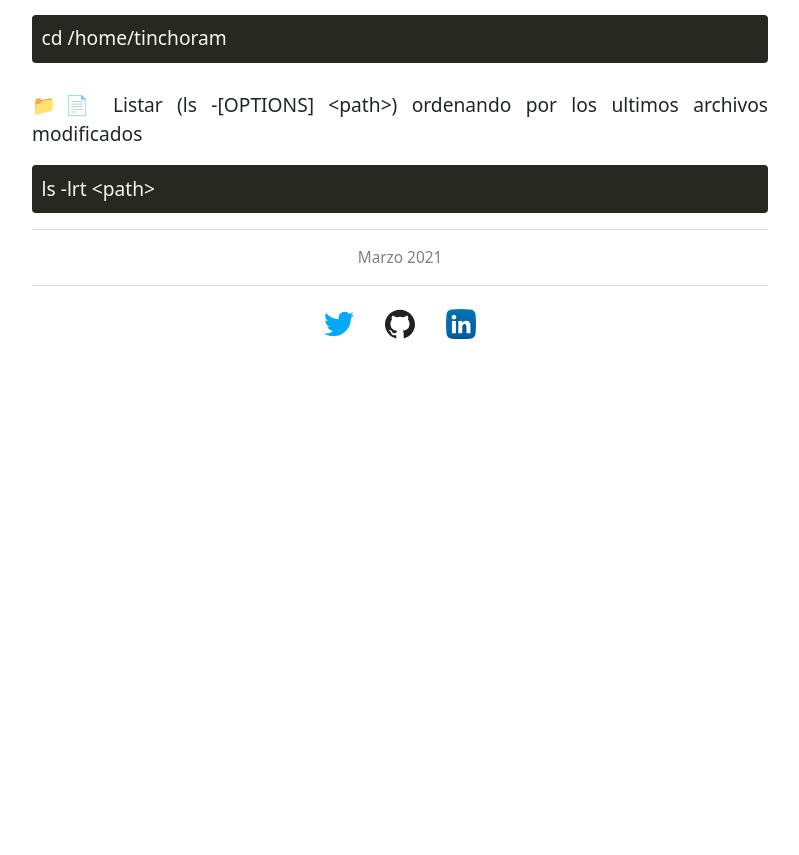
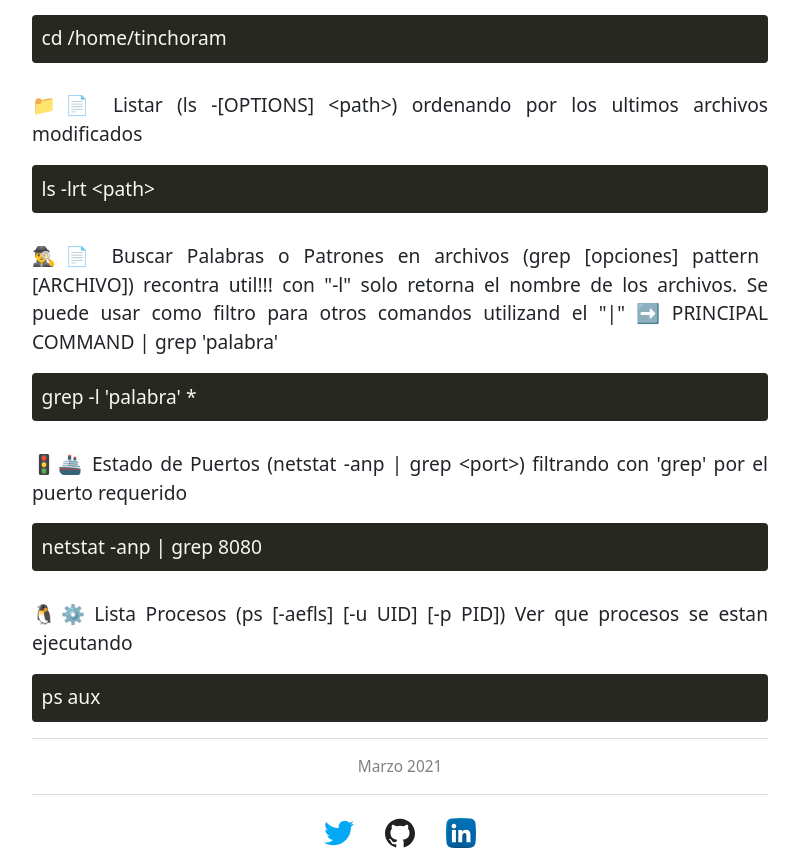
Before and after one commit to tinchoram/ram-blog, a Flask app: page /linux in a window 1280 px wide. Shown: the part 632-1487 px from the top of the page, without its empty margins (240-1039 px from the left). Before the commit the page ends 971 px from the top, so only its background shows below. Run offline with Flask 2, Linux system fonts and the light colour scheme.

Commit message:
more linux

```diff
--- a/src/templates/linux.html
+++ b/src/templates/linux.html
@@ -36,6 +36,22 @@
                     <div class="shell">
                         <p>ls -lrt &lt;path&gt;</p>
                     </div>
+                    <br>
+                    <p>🕵️‍♂️📄 Buscar Palabras o Patrones en archivos (grep [opciones] pattern [ARCHIVO]) recontra util!!! con "-l"
+                    solo retorna el nombre de los archivos. Se puede usar como filtro para otros comandos utilizand el "|" ➡ PRINCIPAL COMMAND | grep 'palabra' </p>
+                    <div class="shell">
+                        <p>grep -l 'palabra' *</p>
+                    </div>
+                    <br>
+                    <p>🚦🚢 Estado de Puertos (netstat -anp | grep &lt;port&gt;) filtrando con 'grep' por el puerto requerido</p>
+                    <div class="shell">
+                        <p>netstat -anp | grep 8080</p>
+                    </div>
+                    <br>
+                    <p>🐧⚙ Lista Procesos (ps [-aefls] [-u UID] [-p PID]) Ver que procesos se estan ejecutando</p>
+                    <div class="shell">
+                        <p>ps aux</p>
+                    </div>
                     <hr>
                     <div class="note-footer">
                         <p>Marzo 2021</p>
```
